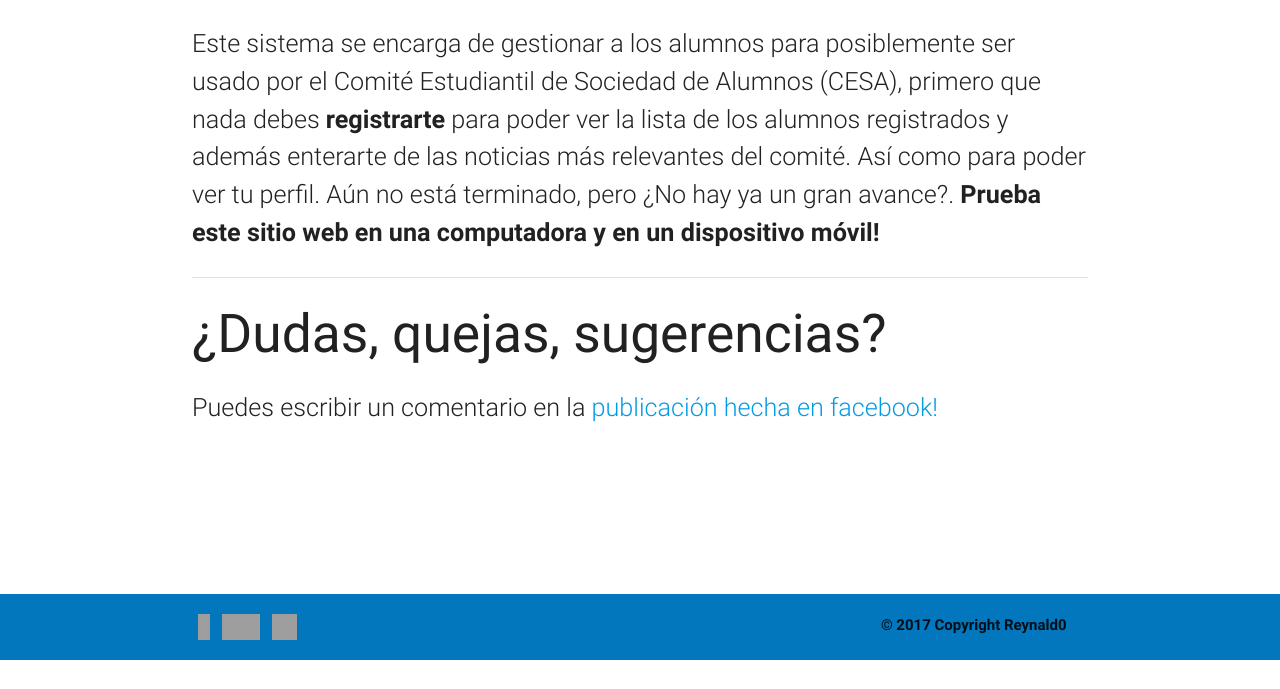
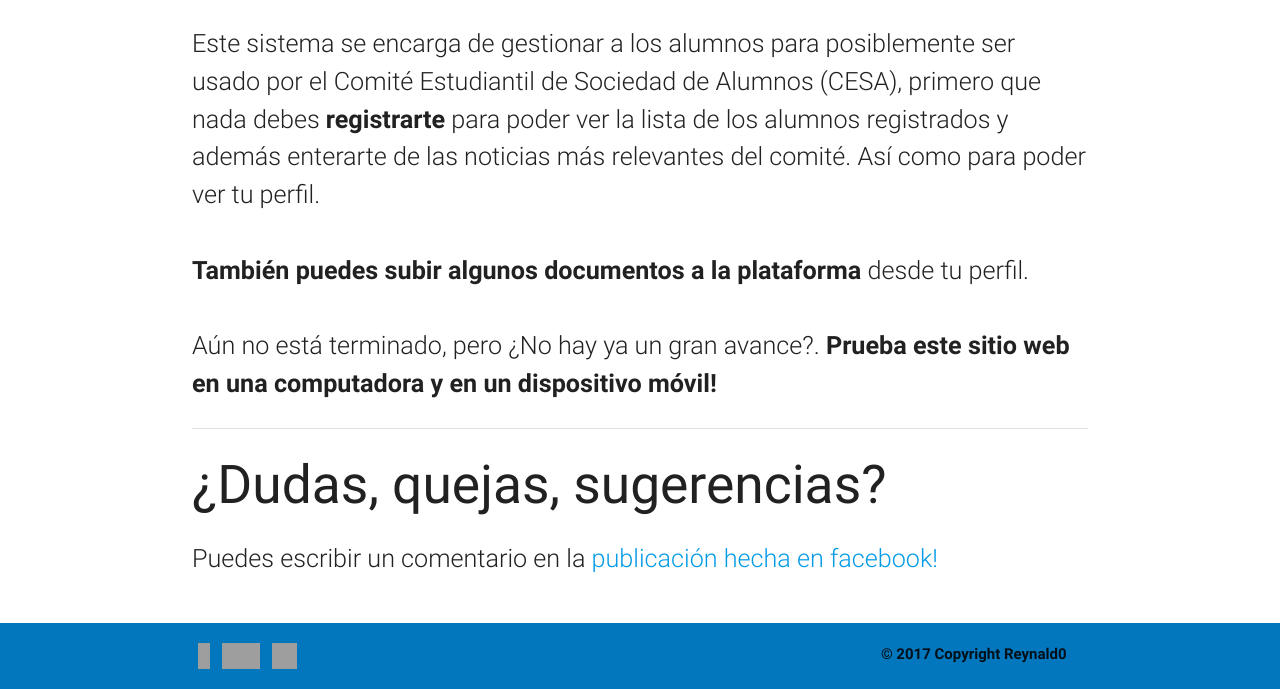
Before and after one commit to Reynald0/Real, a Django app: page /informacion/ in a window 1280 px wide. Shown: the part 140-829 px from the top of the page. Before the commit the page ends 800 px from the top, so only its background shows below. Run offline with Django 3.2, Linux system fonts and the light colour scheme; grey boxes are pictures that could not be loaded.

Commit message:
Deteccion de documentos al solicitar beca
** No puede solicitar beca si le falta subir algun documento al alumno.

```diff
--- a/cuentas/views.py
+++ b/cuentas/views.py
@@ -195,7 +195,7 @@ def logout_alumno(request): #Se define la funcion logout_alumno el cual es el no
     return inicio(request)
 
 @login_required(login_url='login_alumno')
-def perfil_alumno(request, documento_subido=False): #Se define la funcion perfil_alumno el cual es el nombre de la vista a mostrar
+def perfil_alumno(request, documento_subido=False, falta_documento=False): #Se define la funcion perfil_alumno el cual es el nombre de la vista a mostrar
     try:
         usuario_alumno = Alumno.objects.get(user_id=request.user.id)
     except ObjectDoesNotExist:
@@ -222,7 +222,8 @@ def perfil_alumno(request, documento_subido=False): #Se define la funcion perfil
         return render(request, 'cuentas/perfil.html') #No manda objeto alumno_user ya que no existe
     return render(request, 'cuentas/perfil.html',
                   {'alumno' : alumno_user , 'edad': edad,'comprobante_de_domicilio' : comprobante_de_domicilio,
-                   'credencial_de_estudiante' : credencial_de_estudiante, 'kardex' : kardex, 'documento_subido' : documento_subido})
+                   'credencial_de_estudiante' : credencial_de_estudiante, 'kardex' : kardex, 'documento_subido' : documento_subido,
+                   'falta_documento' : falta_documento})
 
 @login_required(login_url='login_alumno')
 def editar_perfil_alumno(request):
@@ -275,6 +276,29 @@ def cambiar_pass(request):
 def solicitar_beca(request):
     usuario = get_object_or_404(User, id=request.user.id)
     alumno = get_object_or_404(Alumno, user=usuario)
+    # Verificar si tiene los documentos subidos para solicitar la beca
+    try:
+        documento_comprobante_domicilio = ComprobanteDomicilio.objects.get(alumno=alumno)
+    except ObjectDoesNotExist:
+        documento_comprobante_domicilio = None
+    try:
+        documento_credencial_estudiante = CredencialEstudiante.objects.get(alumno=alumno)
+    except ObjectDoesNotExist:
+        documento_credencial_estudiante = None
+    try:
+        documento_kardex = Kardex.objects.get(alumno=alumno)
+    except ObjectDoesNotExist:
+        documento_kardex = None
+
+    if (documento_comprobante_domicilio == None):
+        return perfil_alumno(request,False, True)
+    elif (documento_credencial_estudiante == None):
+        return perfil_alumno(request,False, True)
+    elif (documento_kardex == None):
+        return perfil_alumno(request,False, True)
+
+    usuario = get_object_or_404(User, id=request.user.id)
+    alumno = get_object_or_404(Alumno, user=usuario)
     alumno.estado_solicitud_id = 2 #Estado 2 es EN EVALUACION... Consultar la tabla estado_solicitud
     alumno.save()
     return redirect('perfil_alumno')
--- a/templates/cuentas/informacion.html
+++ b/templates/cuentas/informacion.html
@@ -5,12 +5,14 @@
 {% endblock encabezado%}
 {% block contenido %}
 	<p class="flow-text">
-		Este sistema se encarga de gestionar a los alumnos para posiblemente ser usado por el Comité Estudiantil de Sociedad
-		de Alumnos (CESA), primero que nada debes <b>registrarte</b> para poder ver la lista de los alumnos registrados y además
-		enterarte de las noticias más relevantes del comité. Así como para poder ver tu perfil.
+			Este sistema se encarga de gestionar a los alumnos para posiblemente ser usado por el Comité Estudiantil de Sociedad
+			de Alumnos (CESA), primero que nada debes <b>registrarte</b> para poder ver la lista de los alumnos registrados y además
+			enterarte de las noticias más relevantes del comité. Así como para poder ver tu perfil.<br/><br/>
 
-		Aún no está terminado, pero ¿No hay ya un gran avance?.
-		<b>Prueba este sitio web en una computadora y en un dispositivo móvil!</b>
+            <b>También puedes subir algunos documentos a la plataforma</b> desde tu perfil.<br/><br/>
+
+			Aún no está terminado, pero ¿No hay ya un gran avance?.
+			<b>Prueba este sitio web en una computadora y en un dispositivo móvil!</b>
 	</p>
 	<div class="divider">
 	</div>
--- a/templates/cuentas/inicio.html
+++ b/templates/cuentas/inicio.html
@@ -8,7 +8,9 @@
 		<p class="flow-text">
 			Este sistema se encarga de gestionar a los alumnos para posiblemente ser usado por el Comité Estudiantil de Sociedad
 			de Alumnos (CESA), primero que nada debes <b>registrarte</b> para poder ver la lista de los alumnos registrados y además
-			enterarte de las noticias más relevantes del comité. Así como para poder ver tu perfil.
+			enterarte de las noticias más relevantes del comité. Así como para poder ver tu perfil.<br/><br/>
+
+            <b>También puedes subir algunos documentos a la plataforma</b> desde tu perfil.<br/><br/>
 
 			Aún no está terminado, pero ¿No hay ya un gran avance?.
 			<b>Prueba este sitio web en una computadora y en un dispositivo móvil!</b>
--- a/templates/cuentas/perfil.html
+++ b/templates/cuentas/perfil.html
@@ -9,6 +9,9 @@
     {% endif %}
     {% if documento_subido %}
         <div class="card-panel green lighten-1"><i class="material-icons left">done_all</i><b>El archivo se ha subido correctamente!</b></div>
+    {% endif %}
+    {% if falta_documento %}
+        <div class="card-panel amber darken-1"><i class="material-icons left">not_interested</i><b>Debe subir todos los documentos antes de solicitar beca!</b></div>
     {% endif %}
 	{% if user.is_superuser %}
 		<div class="card-panel hoverable center yellow">
```
